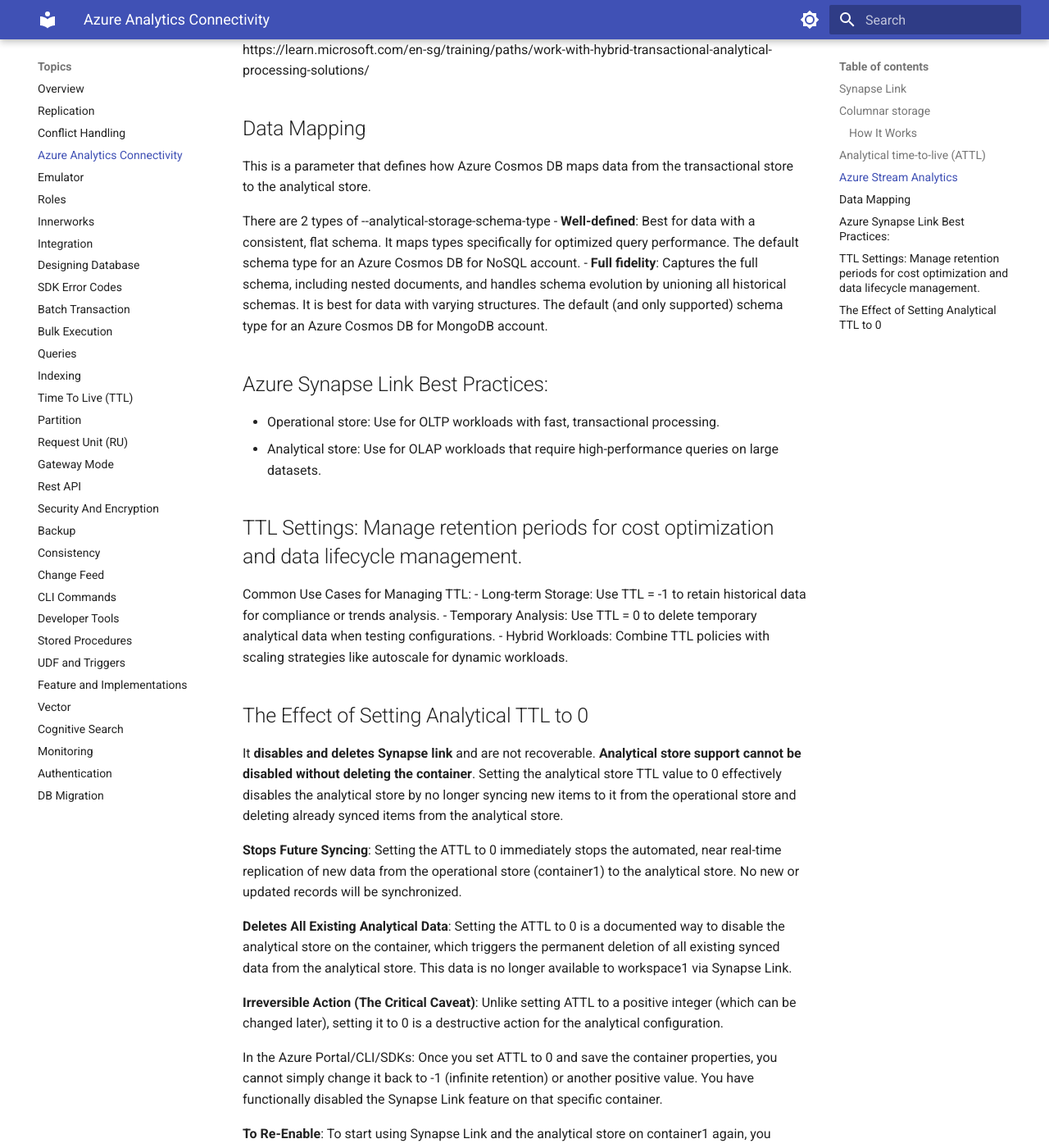
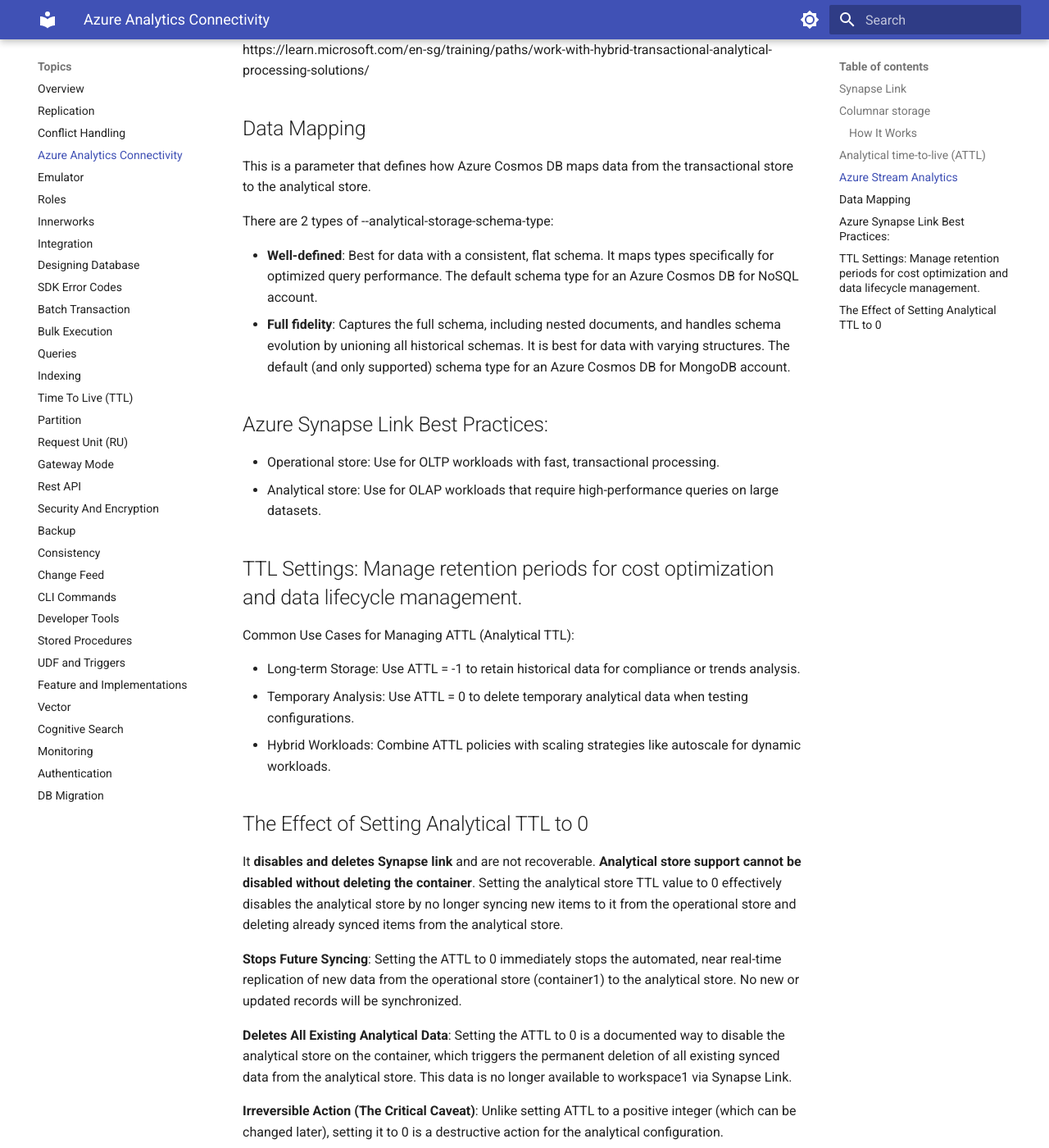
Before and after one commit to yoonghan/Azure-Cosmos-DB-DP-420, an MkDocs documentation site: the page built from docs/5. Analytics_Connectivity.md, in a window 1280 px wide and 1400 px high, scrolled down 2943 px. Shown: the whole window at 82% size. Built offline with MkDocs 1.6.1 and Material for MkDocs 9.7.7, drawn with Linux system fonts in a browser that asks for light colours; some of the changed text lies outside the part shown.

Commit message:
Update docs

```diff
--- a/docs/5. Analytics_Connectivity.md
+++ b/docs/5. Analytics_Connectivity.md
@@ -72,7 +72,8 @@
 ## Data Mapping
 This is a parameter that defines how Azure Cosmos DB maps data from the transactional store to the analytical store.
 
-There are 2 types of --analytical-storage-schema-type
+There are 2 types of --analytical-storage-schema-type:
+
 - **Well-defined**: Best for data with a consistent, flat schema. It maps types specifically for optimized query performance. The default schema type for an Azure Cosmos DB for NoSQL account.
 - **Full fidelity**: Captures the full schema, including nested documents, and handles schema evolution by unioning all historical schemas. It is best for data with varying structures. The default (and only supported) schema type for an Azure Cosmos DB for MongoDB account.
 
@@ -83,10 +84,11 @@
 
 ## TTL Settings: Manage retention periods for cost optimization and data lifecycle management.
 
-Common Use Cases for Managing TTL:
-  - Long-term Storage: Use TTL = -1 to retain historical data for compliance or trends analysis.
-  - Temporary Analysis: Use TTL = 0 to delete temporary analytical data when testing configurations.
-  - Hybrid Workloads: Combine TTL policies with scaling strategies like autoscale for dynamic workloads.
+Common Use Cases for Managing ATTL (Analytical TTL):
+
+  - Long-term Storage: Use ATTL = -1 to retain historical data for compliance or trends analysis.
+  - Temporary Analysis: Use ATTL = 0 to delete temporary analytical data when testing configurations.
+  - Hybrid Workloads: Combine ATTL policies with scaling strategies like autoscale for dynamic workloads.
 
 ## The Effect of Setting Analytical TTL to 0
 
```
Also changed, not shown: other parts of docs/5. Analytics_Connectivity.md (+1 -1 lines), docs/3. Replication.md (+1 -1 lines).
